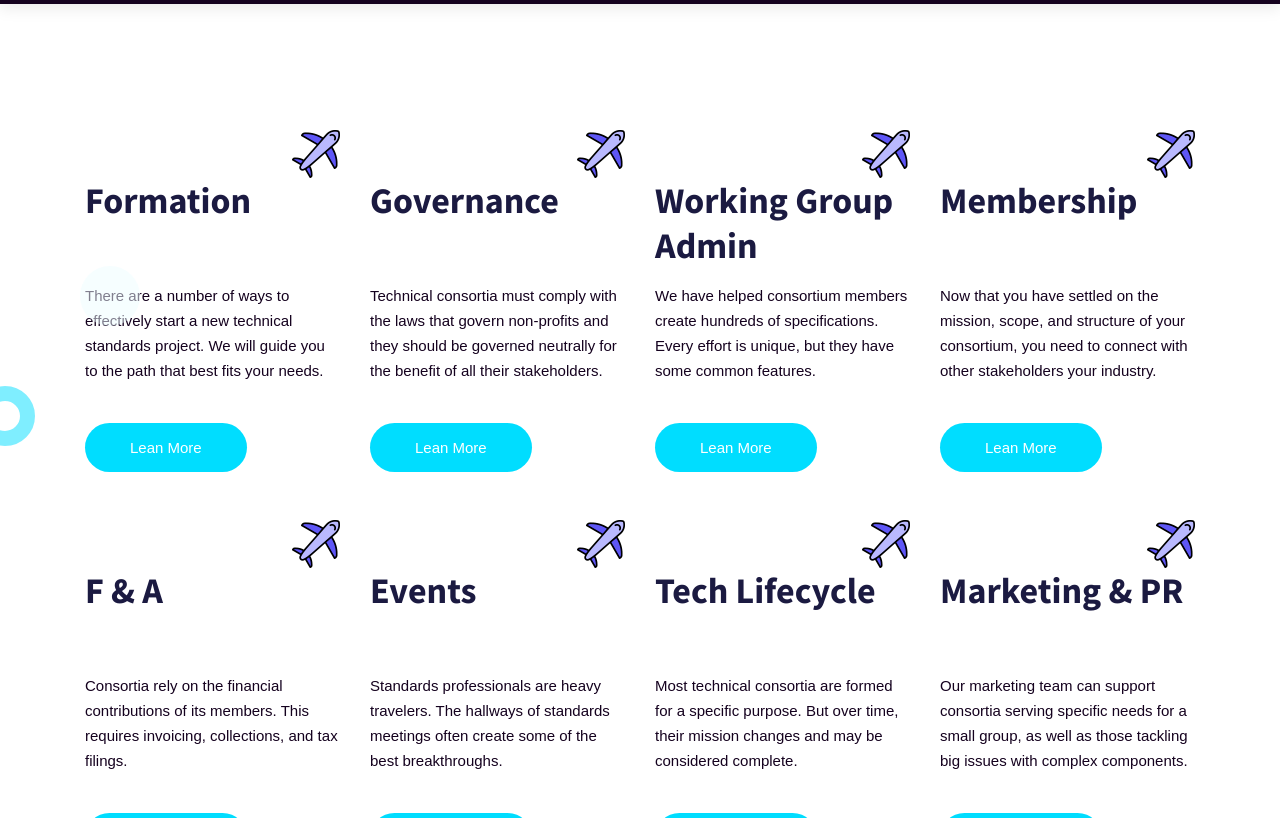
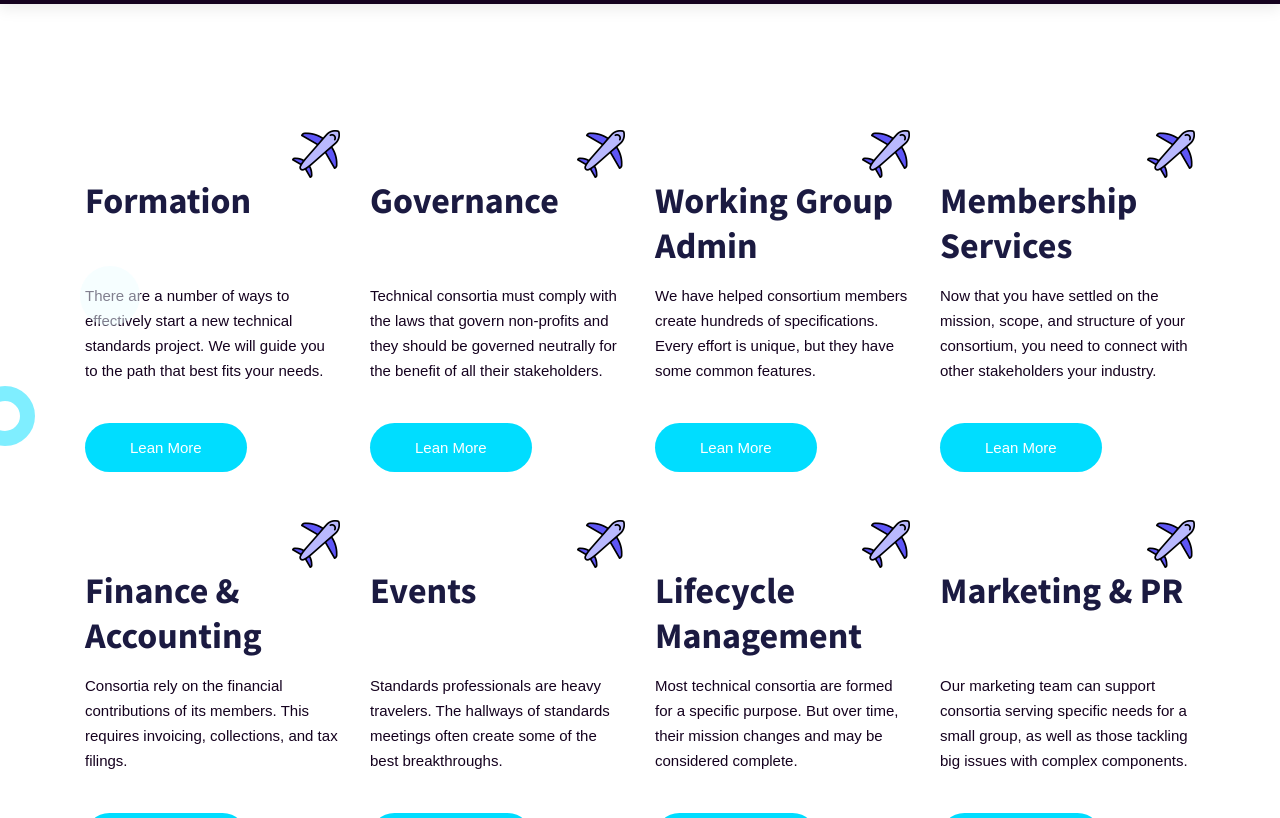
Before and after one commit to standardshub/sh-web, a Jekyll site: the page built from index.markdown, in a window 1280 px wide and 900 px high, scrolled down 2693 px, cut to the strip 82-900 px from the top of the window. Built offline with Jekyll 4.4.1, drawn with Linux system fonts in a browser that asks for light colours.

Commit message:
add example

```diff
--- a/index.markdown
+++ b/index.markdown
@@ -94,13 +94,13 @@ blocks:
         image_align: right  # left|center|right
         button_lable: "Lean More"
         button_url: ""
-      - title: Membership
+      - title: Membership Services
         paragraph: Now that you have settled on the mission, scope, and structure of your consortium, you need to connect with other stakeholders your industry.
         image: assets/images/home/section-icon.png
         image_align: right  # left|center|right
         button_lable: "Lean More"
         button_url: ""
-      - title: F & A
+      - title: Finance & Accounting
         paragraph: Consortia rely on the financial contributions of its members.  This requires invoicing, collections, and tax filings.
         image: assets/images/home/section-icon.png
         image_align: right  # left|center|right
@@ -112,7 +112,7 @@ blocks:
         image_align: right  # left|center|right
         button_lable: "Lean More"
         button_url: ""
-      - title: Tech Lifecycle
+      - title: Lifecycle Management
         paragraph: Most technical consortia are formed for a specific purpose.  But over time, their mission changes and may be considered complete.
         image: assets/images/home/section-icon.png
         image_align: right  # left|center|right
```
